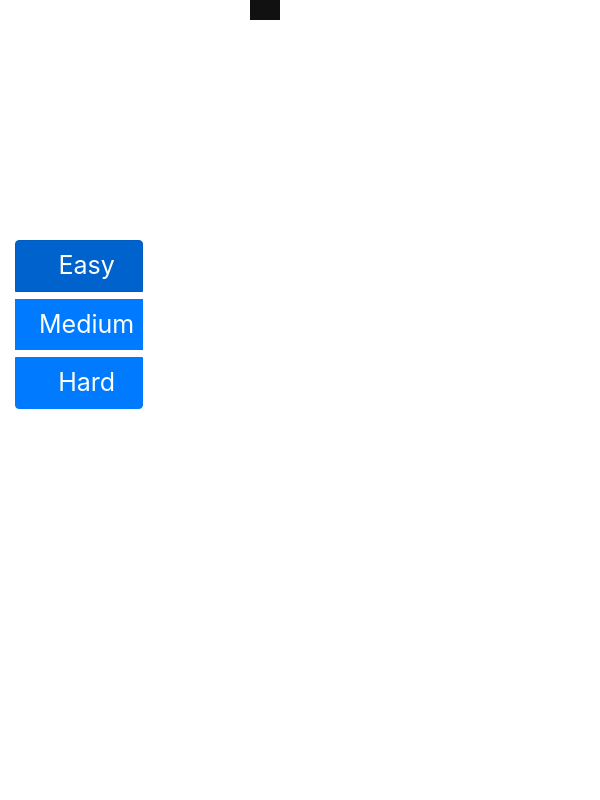
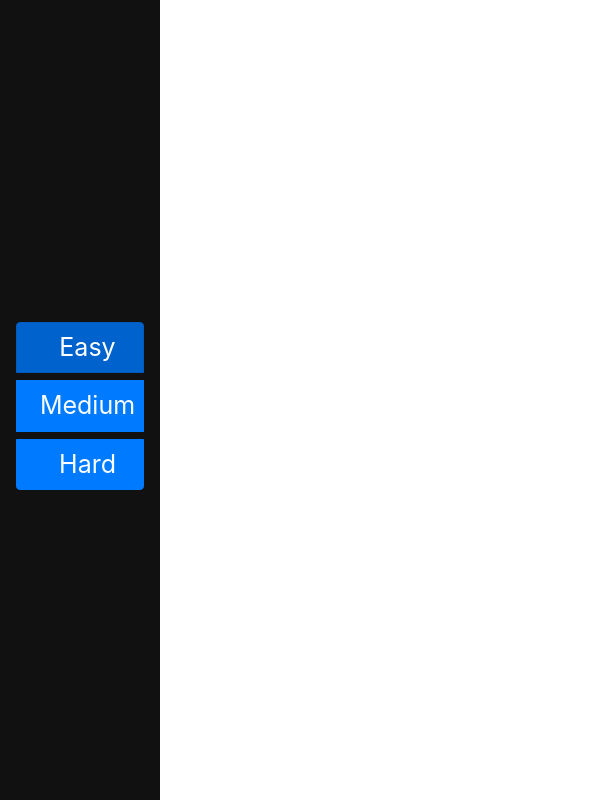
Before and after one commit to alecburn/HTMLQuiz, a plain HTML site: page Main.html in a window 600 px wide. Drawn offline with nearby package versions, Linux system fonts and the light colour scheme.

Commit message:
11/13 part 2

```diff
--- a/Main.html
+++ b/Main.html
@@ -24,10 +24,10 @@
 
 </head>
 <body>
-<div id="sidenav">
-    <div class="container-fluid">
 
-        <div id="sidebar" class="btn-group-vertical" data-toggle="buttons">
+
+<div id="sidenav" class="sidenav" data-toggle="buttons">
+    <div class="btn-group-vertical buttonbox">
     <label class="btn btn-primary active" id="easylbl">
         <input type="radio" name="options" id="easy" checked> Easy
     </label>
@@ -37,7 +37,6 @@
     <label class="btn btn-primary">
         <input type="radio" name="options" id="hard"> Hard
     </label>
-        </div>
     </div>
 </div>
 
@@ -60,7 +59,7 @@
     <div id="container" align="center">
         <div id="myButtons" class="btn-group-vertical" data-toggle="buttons" style="display: none;">
 
-                <div id="top" class="p-2 flex-lg-fill bd-highlight">
+            <div id="top" class="p-2 flex-lg-fill bd-highlight top">
                 <label class="btn btn-primary active">
                     <input type="radio" name="options" id="option1" checked> Radio 1
                 </label>
@@ -69,7 +68,7 @@
                     <input type="radio" name="options" id="option2"> Radio 2
                 </label>
             </div>
-                <div id="bot" class="p-2 flex-lg-fill bd-highlight">
+            <div id="bot" class="p-2 flex-lg-fill bd-highlight bot">
                 <label class="btn btn-primary">
                     <input type="radio" name="options" id="option3"> Radio 3
                 </label>
--- a/css/custom.css
+++ b/css/custom.css
@@ -1,46 +1,47 @@
+html, body {
+    margin: 0;
+    height: 100%;
+}
 
 .main {
     font-size: 28px; /* Increased text to enable scrolling */
-   }
+}
 
 
-#submitdiv{
+#submitdiv {
     display: block;
     margin-left: auto;
     margin-right: auto;
     width: 40%;
 }
 
-.container{
+.container {
     align-content: center;
     align-items: center;
     align-self: center;
-    align: center ;
+    align: center;
 
 }
 
-input[type="radio"]{
+input[type="radio"] {
     visibility: hidden;
     height: 0;
     width: 0;
 }
 
 @media only screen and (min-width: 600px) {
-    .main{
+    .main {
         margin-left: 160px;
         padding: 0px 10px;
     }
-    #toggle {
-        display: none;
-    }
 
-    #sidebar {
+    .sidebar {
         left: 15px;
         top: 30%;
         position: fixed;
     }
 
-    #sidenav {
+    .sidenav {
         height: 100%;
         width: 160px;
         position: fixed;
@@ -49,9 +50,12 @@ input[type="radio"]{
         background-color: #111;
         overflow-x: hidden;
         padding-top: 20px;
+        display: flex;
+        align-items: center;
+        justify-content: center;
     }
 
-    #sidenav label {
+    .sidenav label {
         padding: 6px 8px 6px 16px;
         text-decoration: none;
         font-size: 25px;
@@ -59,11 +63,11 @@ input[type="radio"]{
         display: block;
     }
 
-    #sidenav label:hover {
+    .sidenav label:hover {
         color: #f1b100;
     }
 
-    #top {
+    .top {
         width: 400px;
         table-layout: fixed;
         border-collapse: collapse;
@@ -73,7 +77,7 @@ input[type="radio"]{
         width: 100%;
     }
 
-    #bot {
+    .bot {
         width: 400px;
         table-layout: fixed;
         border-collapse: collapse;
@@ -83,12 +87,18 @@ input[type="radio"]{
 
 @media only screen and (max-width: 600px) {
 
-   #sidenav {
-       width: auto;
-       height: auto;
-       position: absolute;
-       left: 50%;
-       margin-left: -50px;
-       background-color: #111;
-   }
+    .sidenav {
+        display: flex;
+        align-items: center;
+        justify-content: center;
+        background-color: #111;
+        margin: 0;
+        height: 100%;
+    }
+
+    .btn-group-vertical{
+
+    }
+
+
 }
```
Lines whose indentation alone changed are shown as unchanged.
